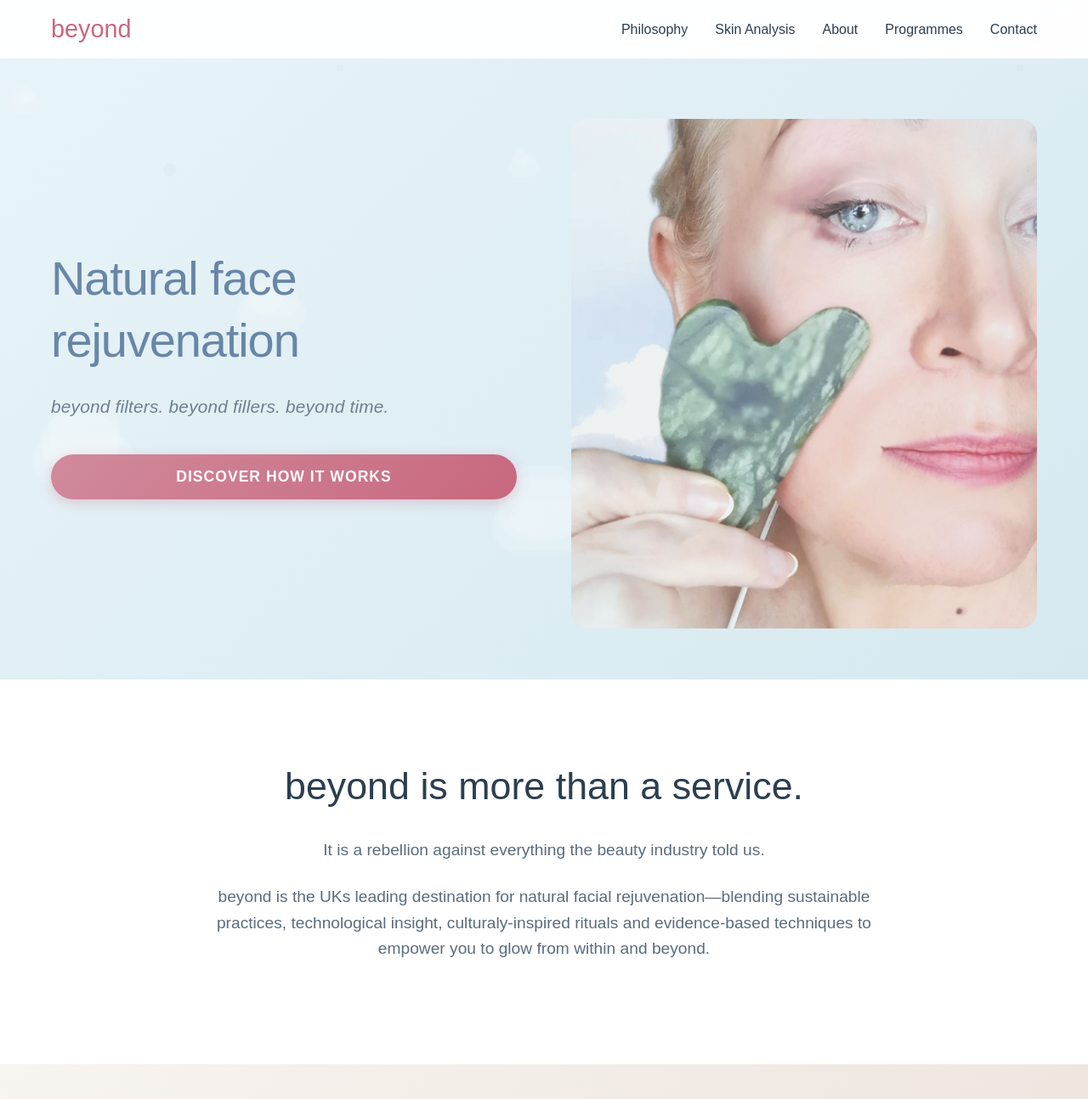
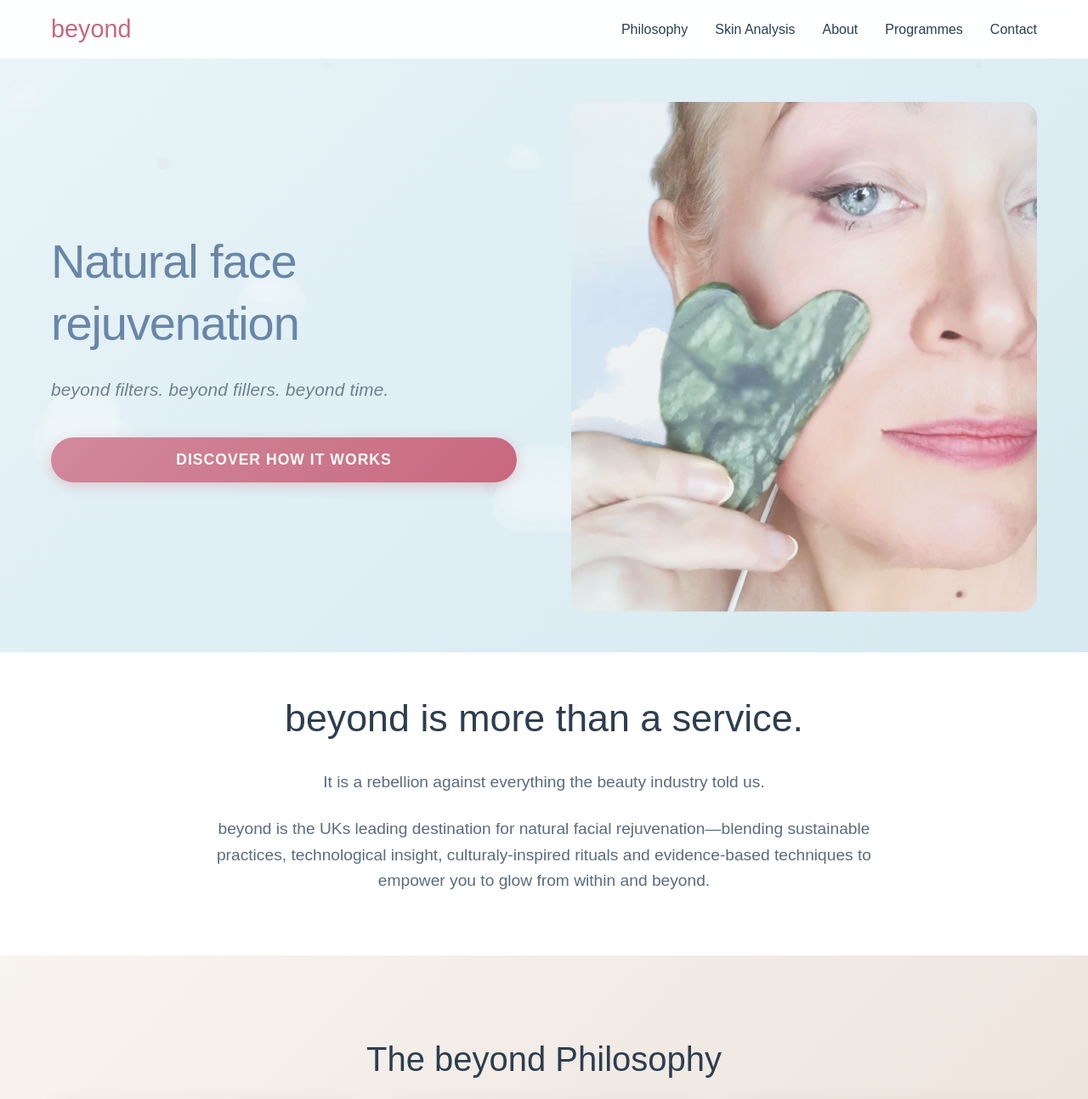
Before and after one commit to wellis321/beyond, a website: page index.html in a window 1280 px wide. Shown: the top 1294 px of the page at 85% size. Drawn offline with Linux system fonts and the light colour scheme.

Commit message:
new paddings

```diff
--- a/beyond-styles.css
+++ b/beyond-styles.css
@@ -134,14 +134,14 @@ p {
 
 /* Hero Section */
 .hero {
-    min-height: 100vh;
+    min-height: auto;
     background: linear-gradient(135deg, #E8F4F8 0%, #D6E9F0 100%);
     display: flex;
     align-items: center;
     justify-content: center;
     position: relative;
     overflow: hidden;
-    padding-top: 80px;
+    padding: 120px 0 3rem 0;
 }
 
 .hero::before {
@@ -561,7 +561,7 @@ p {
 
 /* Story Section */
 .story-section {
-    padding: 6rem 0;
+    padding: 3rem 0;
     background: white;
 }
 
```
